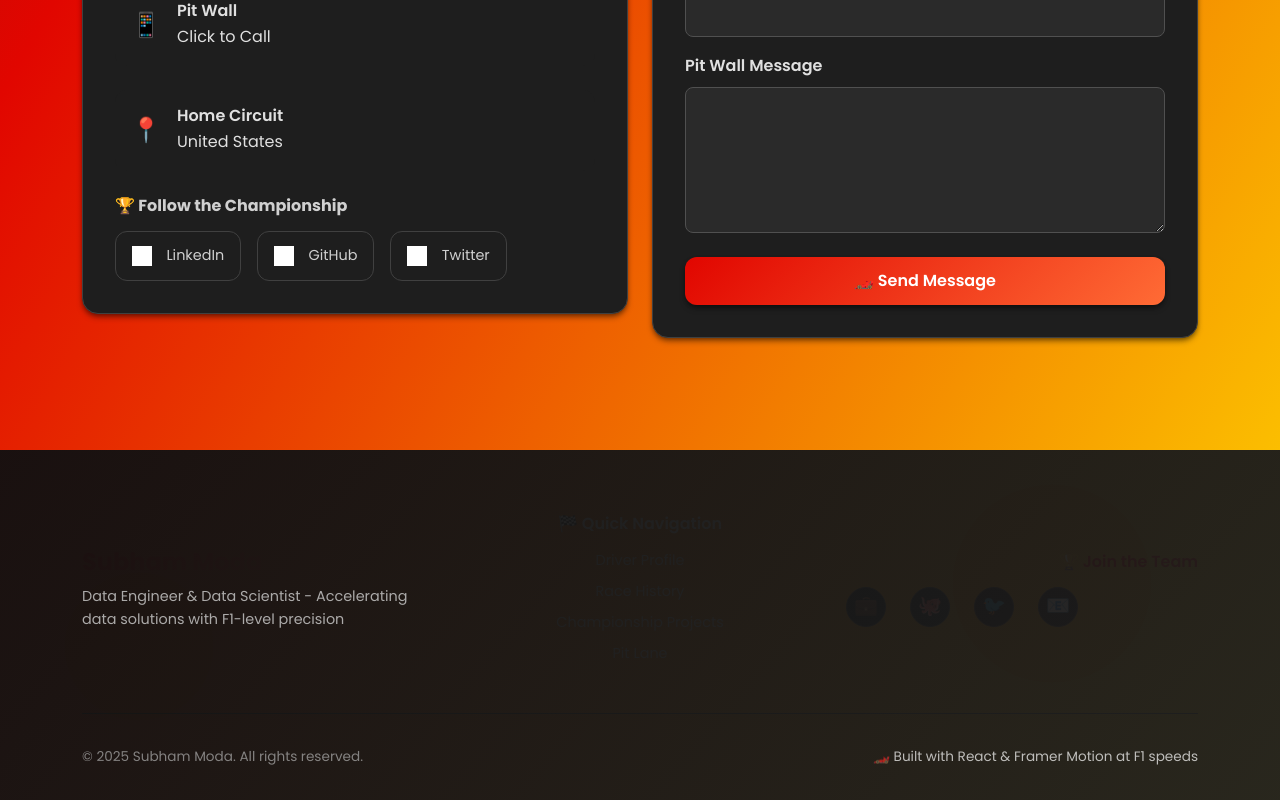
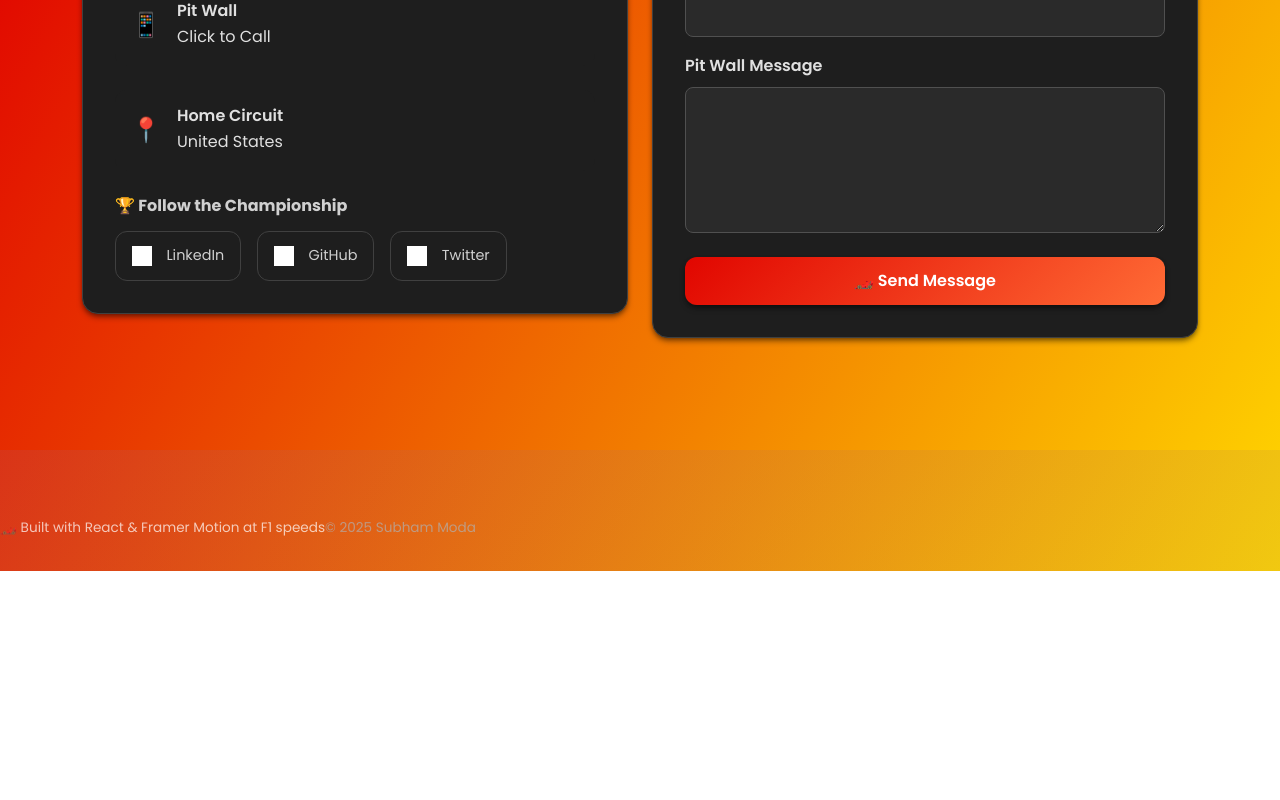
Before and after one commit to subhammoda/subham-moda-portfolio, a React (Vite) app: page / in a window 1280 px wide. Shown: the part 6724-7524 px from the top of the page. After the commit the page ends 7295 px from the top, so only its background shows below. Built offline with nearby package versions, Linux system fonts and the light colour scheme; grey boxes are pictures that could not be loaded.

Commit message:
Updated Footer

```diff
--- a/src/components/Footer.jsx
+++ b/src/components/Footer.jsx
@@ -1,125 +1,18 @@
 import { motion } from 'framer-motion';
 
 export default function Footer() {
-  const currentYear = new Date().getFullYear();
-
-  const socialLinks = [
-    {
-      name: 'LinkedIn',
-      icon: '💼',
-      url: 'https://linkedin.com/in/subham-moda'
-    },
-    {
-      name: 'GitHub',
-      icon: '🐙',
-      url: 'https://github.com/subham-moda'
-    },
-    {
-      name: 'Twitter',
-      icon: '🐦',
-      url: 'https://twitter.com/subham-moda'
-    },
-    {
-      name: 'Email',
-      icon: '📧',
-      url: 'mailto:subham.moda@example.com'
-    }
-  ];
-
   return (
     <footer className="footer">
-      <div className="footer-background">
-        <div className="footer-shapes">
-          <div className="footer-shape footer-shape-1"></div>
-          <div className="footer-shape footer-shape-2"></div>
-        </div>
-      </div>
-
-      <div className="container">
-        <div className="row align-items-center">
-          <motion.div
-            initial={{ opacity: 0, y: 20 }}
-            whileInView={{ opacity: 1, y: 0 }}
-            transition={{ duration: 0.6 }}
-            viewport={{ once: true }}
-            className="col-lg-4 mb-4 mb-lg-0"
-          >
-            <div className="footer-brand">
-              <h3 className="text-gradient mb-2">Subham Moda</h3>
-              <p className="footer-tagline">
-                Data Engineer & Data Scientist - Accelerating data solutions with F1-level precision
-              </p>
-            </div>
-          </motion.div>
-
-          <motion.div
-            initial={{ opacity: 0, y: 20 }}
-            whileInView={{ opacity: 1, y: 0 }}
-            transition={{ duration: 0.6, delay: 0.2 }}
-            viewport={{ once: true }}
-            className="col-lg-4 mb-4 mb-lg-0"
-          >
-            <div className="footer-links text-center">
-              <h6 className="mb-3">🏁 Quick Navigation</h6>
-              <div className="footer-nav">
-                <a href="#aboutme" className="footer-link">Driver Profile</a>
-                <a href="#experience" className="footer-link">Race History</a>
-                <a href="#projects" className="footer-link">Championship Projects</a>
-                <a href="#contact" className="footer-link">Pit Lane</a>
-              </div>
-            </div>
-          </motion.div>
-
-          <motion.div
-            initial={{ opacity: 0, y: 20 }}
-            whileInView={{ opacity: 1, y: 0 }}
-            transition={{ duration: 0.6, delay: 0.4 }}
-            viewport={{ once: true }}
-            className="col-lg-4"
-          >
-            <div className="footer-social text-center text-lg-end">
-              <h6 className="mb-3">🏆 Join the Team</h6>
-              <div className="social-icons">
-                {socialLinks.map((social, index) => (
-                  <motion.a
-                    key={social.name}
-                    href={social.url}
-                    target="_blank"
-                    rel="noopener noreferrer"
-                    className="footer-social-icon"
-                    initial={{ opacity: 0, scale: 0 }}
-                    whileInView={{ opacity: 1, scale: 1 }}
-                    transition={{ duration: 0.5, delay: index * 0.1 }}
-                    viewport={{ once: true }}
-                    whileHover={{ scale: 1.2, y: -5 }}
-                  >
-                    <span className="social-emoji">{social.icon}</span>
-                  </motion.a>
-                ))}
-              </div>
-            </div>
-          </motion.div>
-        </div>
-
+      <div className="footer-inner">
         <motion.div
           initial={{ opacity: 0 }}
           whileInView={{ opacity: 1 }}
           transition={{ duration: 0.6, delay: 0.6 }}
           viewport={{ once: true }}
-          className="footer-bottom"
         >
-          <div className="footer-divider"></div>
-          <div className="row align-items-center">
-            <div className="col-md-6 text-center text-md-start">
-              <p className="footer-copyright">
-                © {currentYear} Subham Moda. All rights reserved.
-              </p>
-            </div>
-            <div className="col-md-6 text-center text-md-end">
-              <p className="footer-made-with">
-                🏎️ Built with React & Framer Motion at F1 speeds
-              </p>
-            </div>
+          <div className="footer-row">
+            <span className="footer-made-with">🏎️ Built with React & Framer Motion at F1 speeds</span>
+            <span className="footer-copyright">© 2025 Subham Moda</span>
           </div>
         </motion.div>
       </div>
```
